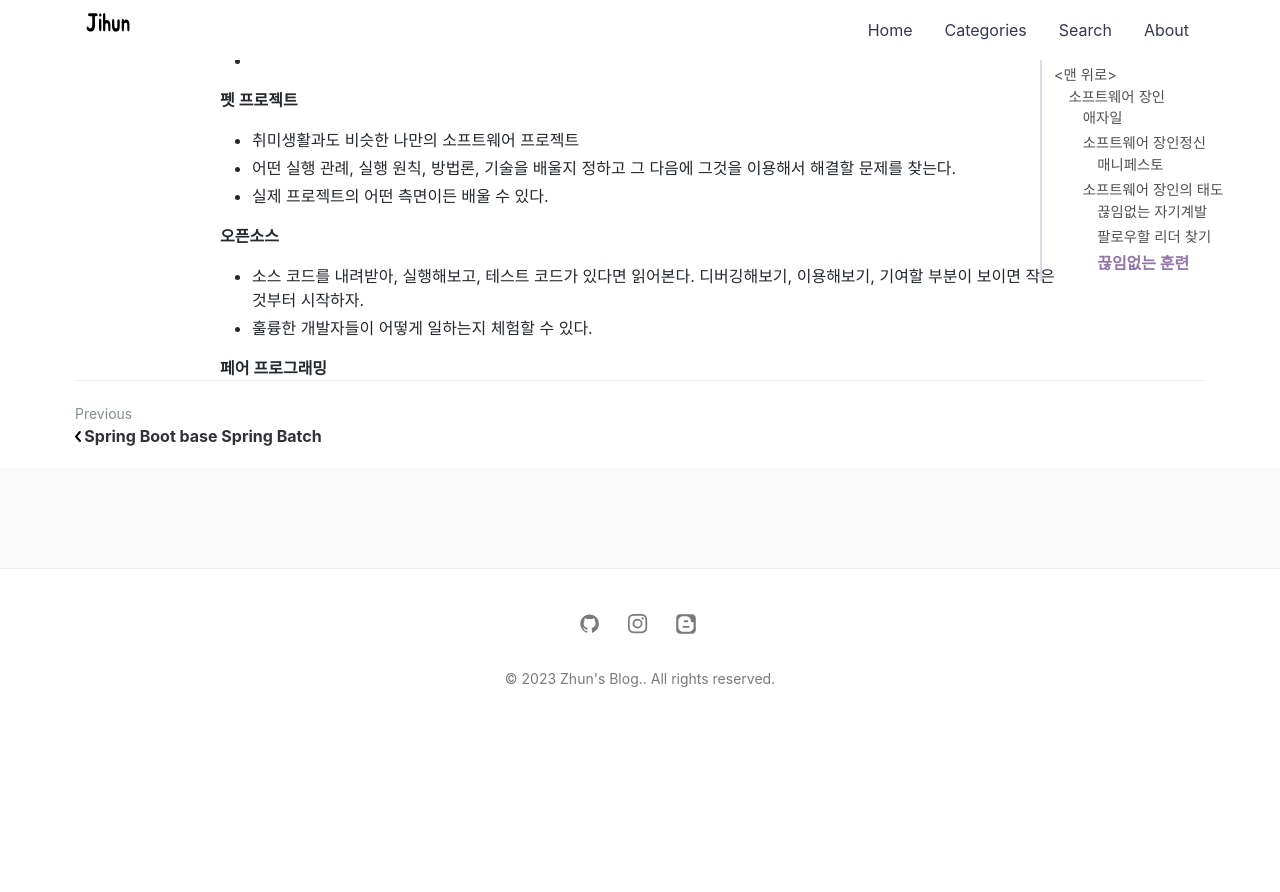
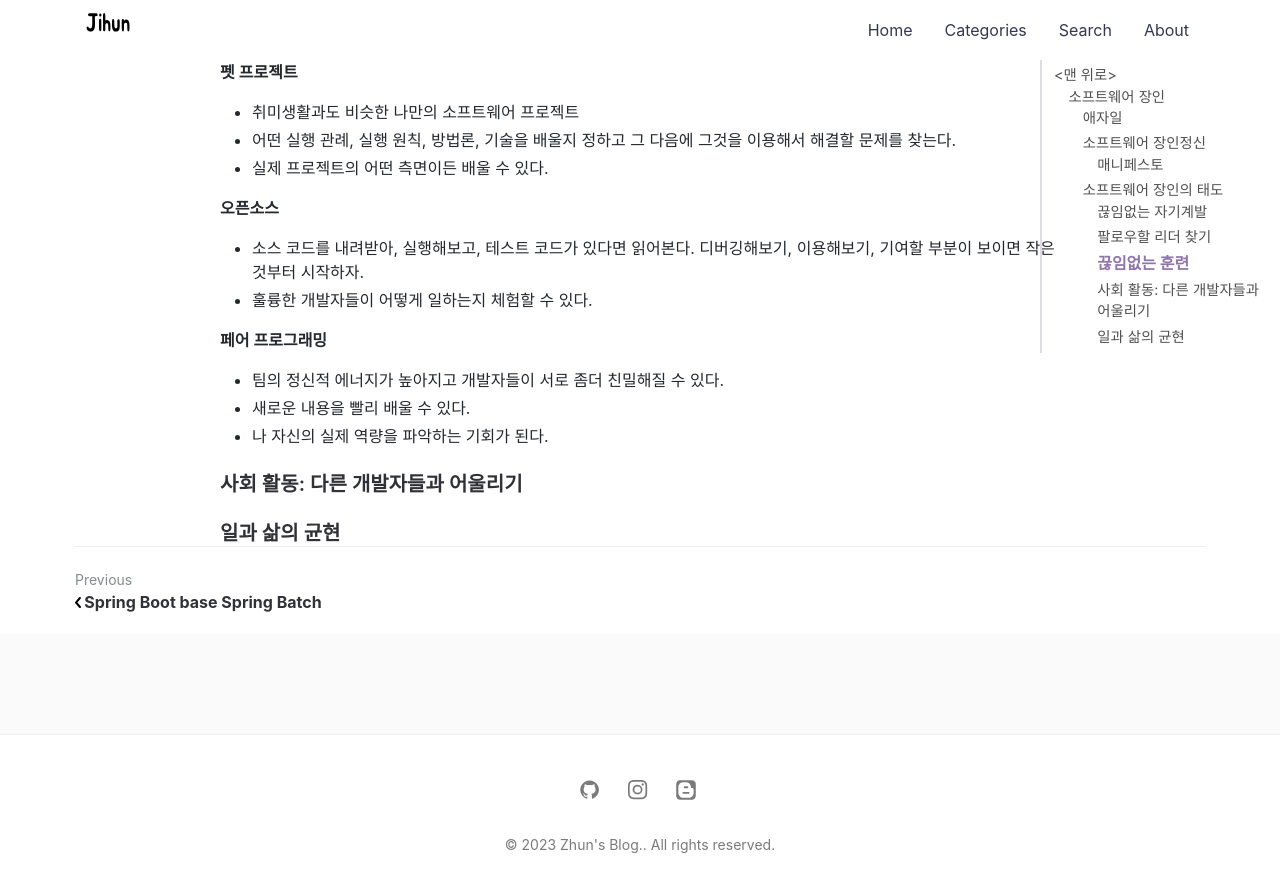
Before and after one commit to jihunparkme/jihunparkme.github.io, a Jekyll site: the page built from _posts/2023-02-01-a-software-master.md, in a window 1280 px wide and 900 px high, scrolled down 3789 px. Shown: the top 892 px of the window. Built offline with Jekyll 4.4.1, drawn with Linux system fonts in a browser that asks for light colours; nearby versions of some CDN libraries; comment, search, counter and statistics services are not loaded; before the commit the page ends 4523 px from its top, so only the background shows below that.

Commit message:
[software master] 페어 프로그래밍

```diff
--- a/_posts/2023-02-01-a-software-master.md
+++ b/_posts/2023-02-01-a-software-master.md
@@ -136,7 +136,6 @@ featured-img: a-software-master
 - 소프트웨어 카타는 작은 훈련용 코딩들을 의미
 - 훈련을 통해 우리가 익숙하지 못한 새로운 테크닉이나 기술에 능숙해질 수 있다.
 - 같은 코딩 카타를 반복하더라도 매번 다른 테크닉, 다른 언어, 다른 기술, 다른 접근 방법을 사용해야 효과를 최대화할 수 있다.
--
 
 **펫 프로젝트**
 
@@ -150,3 +149,12 @@ featured-img: a-software-master
 - 훌륭한 개발자들이 어떻게 일하는지 체험할 수 있다.
 
 **페어 프로그래밍**
+
+- 팀의 정신적 에너지가 높아지고 개발자들이 서로 좀더 친밀해질 수 있다.
+- 새로운 내용을 빨리 배울 수 있다.
+- 나 자신의 실제 역량을 파악하는 기회가 된다.
+
+### 사회 활동: 다른 개발자들과 어울리기
+
+
+### 일과 삶의 균현
```
